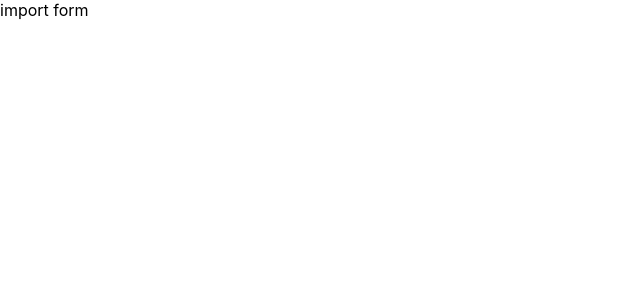
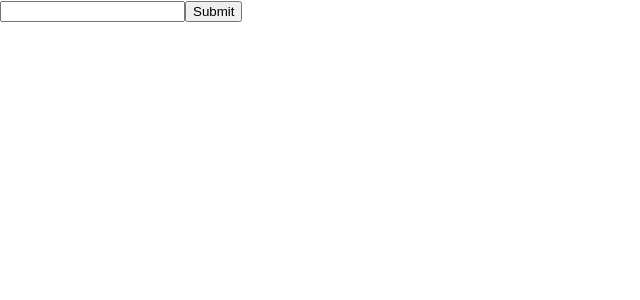
Before and after one commit to ChrisBaum89/rails-react-practice-1, a React (Create React App) app in the folder react-frontend-1/: page / in a window 1280 px wide. Shown: the top 300 px of the page, without its empty margins (0-640 px from the left). Built offline with nearby package versions, Linux system fonts and the light colour scheme.

Commit message:
created form and added controlled input

```diff
--- a/react-frontend-1/src/components/InputForm.js
+++ b/react-frontend-1/src/components/InputForm.js
@@ -1,9 +1,19 @@
-import React from "react";
+import React, { useState } from "react";
 
-function InputForm(){
+function InputForm(props){
+    const [formInput, setFormInput] = useState('')
+
+    // controlled form input
+    const handleOnChange = (event) => {
+        setFormInput(event.target.value)
+    }
+
     return(
         <div>
-            import form
+            <form>
+                <input onChange={handleOnChange}></input>
+                <button onSubmit={props.onSubmit}>Submit</button>
+            </form>
         </div>
     )
 }
```
